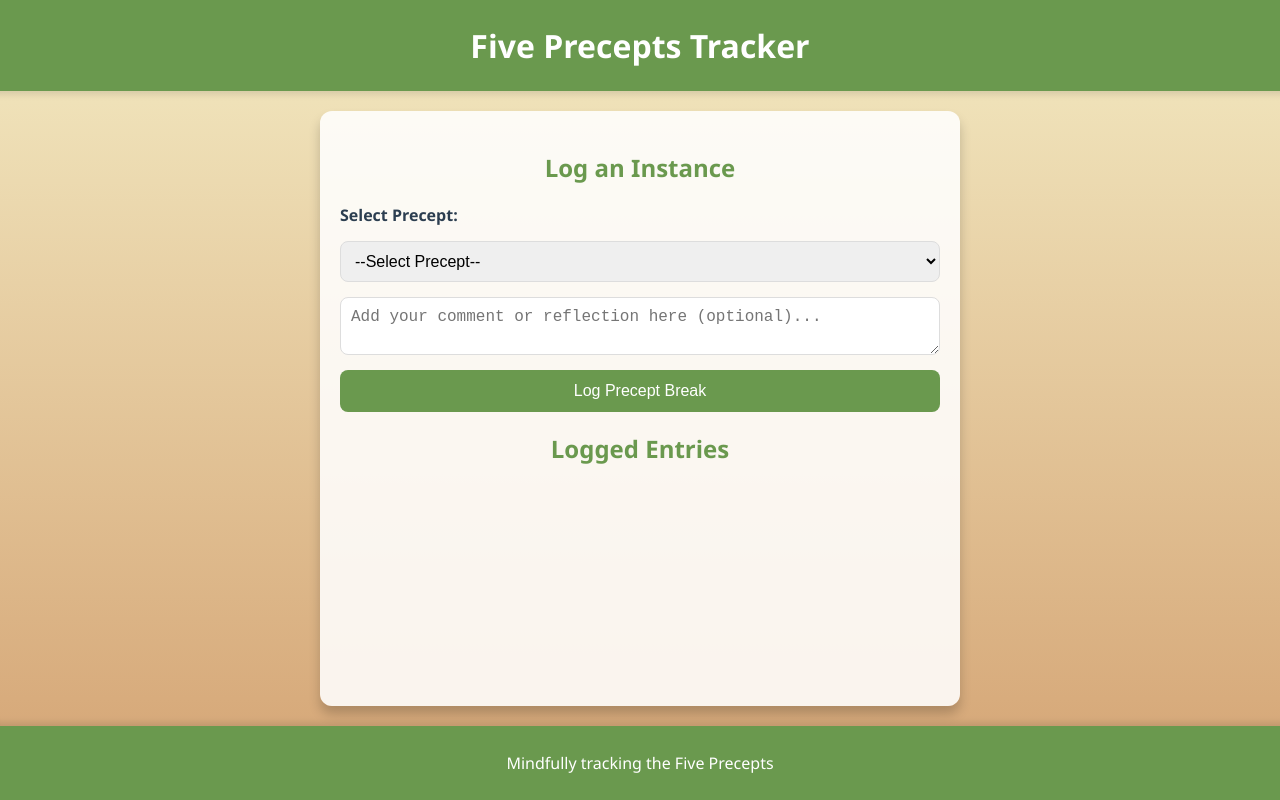
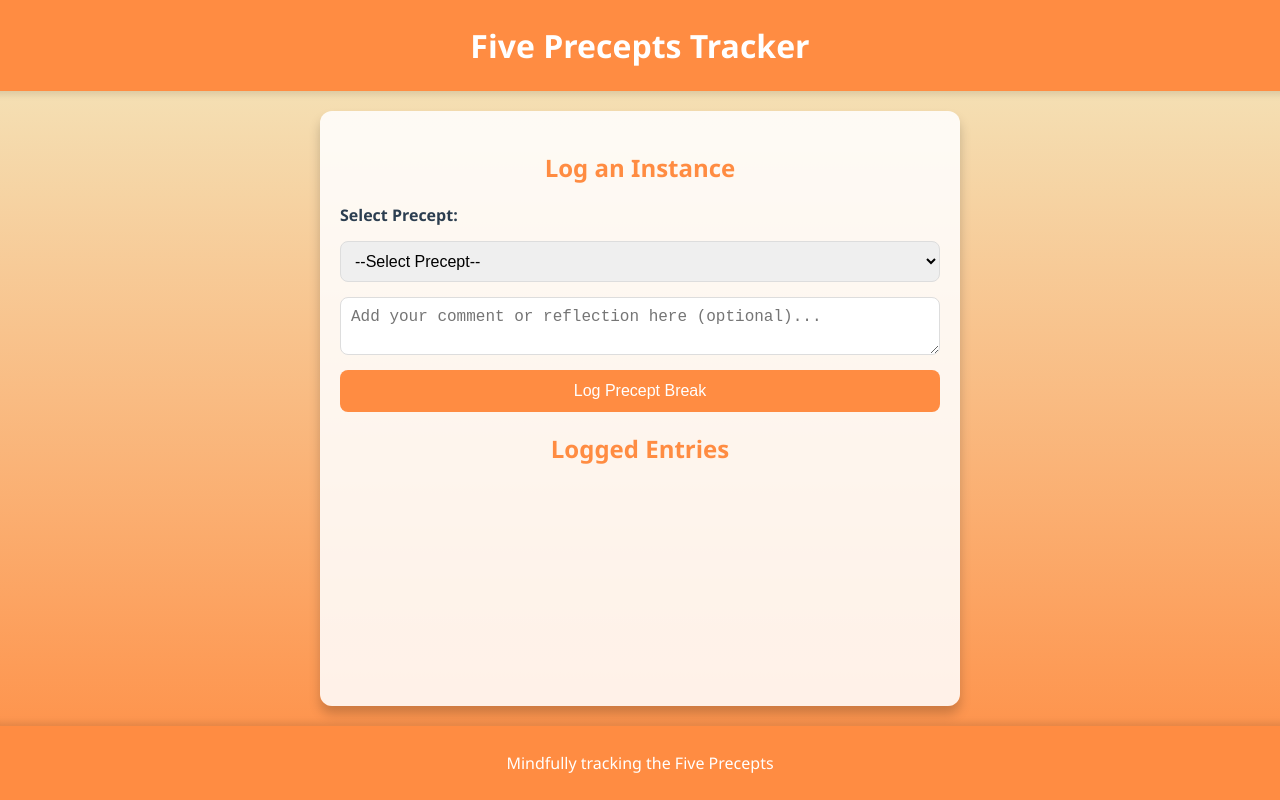
Before and after one commit to jack-the-rapper/five-precepts-tracker, a plain HTML site: page index.html in a window 1280 px wide. Shown: the top 800 px of the page. Drawn offline with Linux system fonts and the light colour scheme.

Commit message:
Update index.html

```diff
--- a/index.html
+++ b/index.html
@@ -9,7 +9,7 @@
             font-family: 'Segoe UI', Tahoma, Geneva, Verdana, sans-serif;
             margin: 0;
             padding: 0;
-            background: linear-gradient(to bottom, #f3eac2, #d4a373);
+            background: linear-gradient(to bottom, #f3eac2, #ff8c42);
             color: #2c3e50;
             display: flex;
             flex-direction: column;
@@ -17,7 +17,7 @@
             min-height: 100vh;
         }
         header {
-            background-color: #6a994e;
+            background-color: #ff8c42;
             color: #fff;
             padding: 1.5rem;
             text-align: center;
@@ -40,7 +40,7 @@
         }
         h2 {
             text-align: center;
-            color: #6a994e;
+            color: #ff8c42;
             margin-bottom: 20px;
         }
         form {
@@ -60,7 +60,7 @@
             box-sizing: border-box;
         }
         button {
-            background-color: #6a994e;
+            background-color: #ff8c42;
             color: white;
             border: none;
             border-radius: 8px;
@@ -70,7 +70,7 @@
             transition: background-color 0.3s;
         }
         button:hover {
-            background-color: #58874e;
+            background-color: #e67a2e;
         }
         .log-entry {
             display: flex;
@@ -103,7 +103,7 @@
         footer {
             text-align: center;
             padding: 10px;
-            background-color: #6a994e;
+            background-color: #ff8c42;
             color: white;
             width: 100%;
             box-shadow: 0 -4px 6px rgba(0, 0, 0, 0.1);
@@ -172,6 +172,15 @@
             logs.push({ precept, reflection, timestamp });
             localStorage.setItem('preceptLogs', JSON.stringify(logs));
             renderLogs();
+
+            // Send log to a server or email (Mockup code, replace with actual implementation)
+            const emailData = {
+                precept: precept,
+                reflection: reflection,
+                timestamp: timestamp
+            };
+            console.log('Send this data to a server or email service:', emailData);
+
             logForm.reset();
         });
 
```
